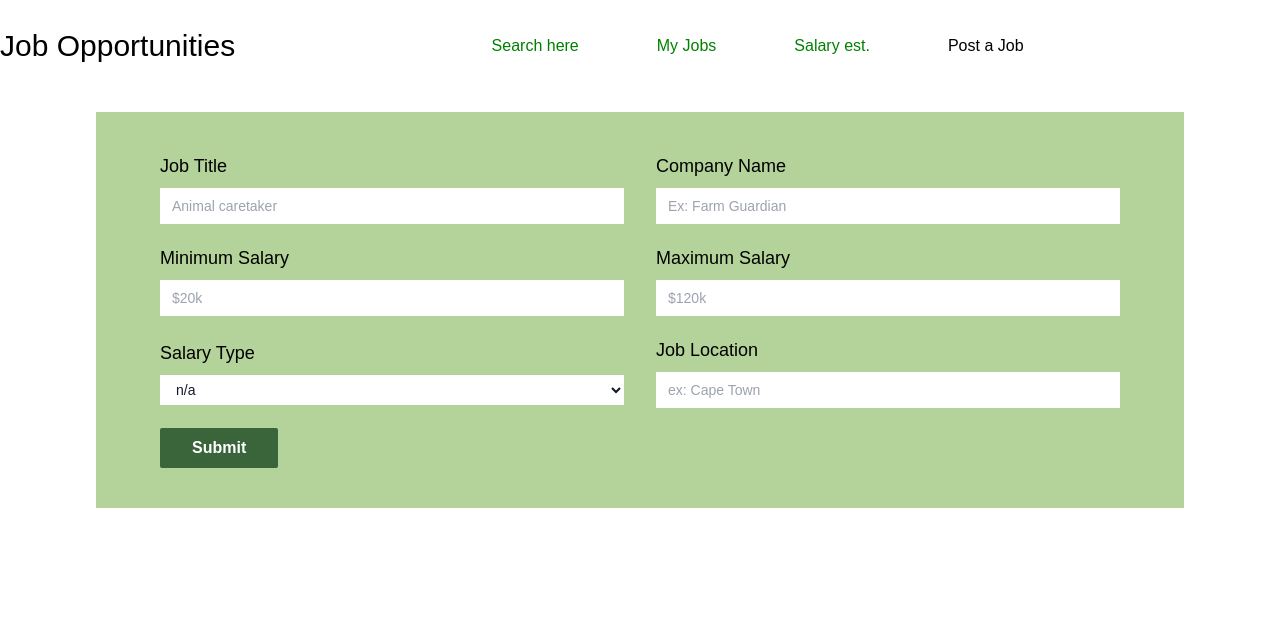
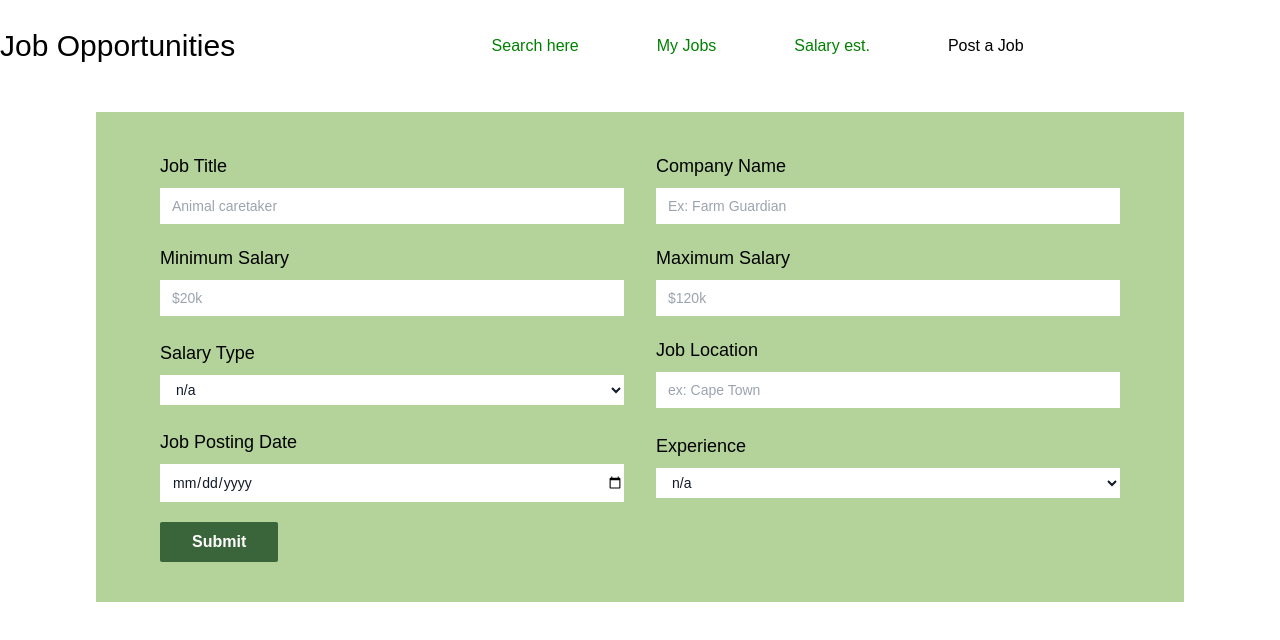
Before and after one commit to Bongani-4/Farm-Guardian-official-Web, a React (Vite) app in the folder FG/: page /post-job in a window 1280 px wide. Shown: the top 640 px of the page. Built offline with nearby package versions, Linux system fonts and the light colour scheme.

Commit message:
postJobs forms

```diff
--- a/FG/src/Pages/CreateJob.jsx
+++ b/FG/src/Pages/CreateJob.jsx
@@ -86,6 +86,33 @@ const CreateJob = () => {
 
                         </div>
 
+                        {/**4th row */}
+
+                        <div className='create-job-flex'>
+                            <div className='lg:w-1/2 w-full'>
+                                <label className='block  mb-2 text-lg'>
+                                    Job Posting Date    </label>
+
+                                <input type='date' placeholder="ex: 2023-10-05"
+                                    {...register("postingDate")} className='create-job-input' />
+                            </div>
+
+                            <div className='lg:w-1/2 w-full'>
+                                <label className='block  mb-2 text-lg'>
+                                    Experience </label>
+
+                                <select {...register("experienceLevel")} className='create-job-input'>
+                                    <option value="">n/a</option>
+                                    <option value="internship">Intership</option>
+                                    <option value="Any Experience">Any experience</option>
+                                    <option value="Annually">Work remotely</option>
+                                </select>
+                            </div>
+
+
+                        </div>
+
+
                         <input type="submit" className='block mt-12 bg-[#3a643a] text-white font-semibold px-8 py-2 rounded-sm cursor-pointer' />
                     </form>
 
```
